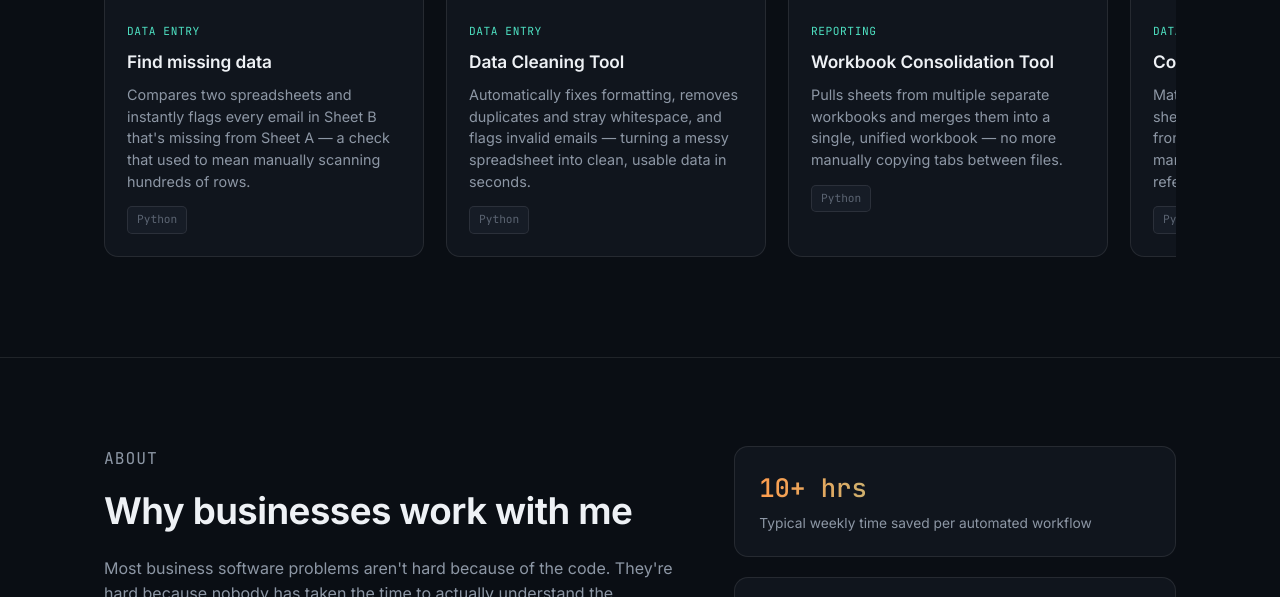
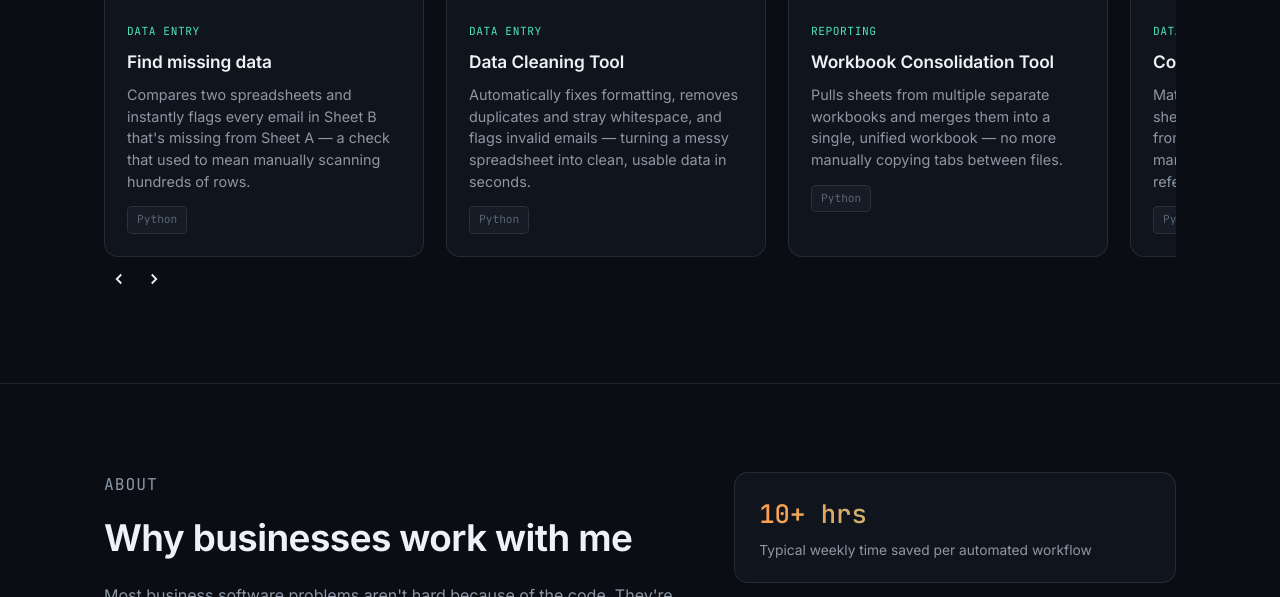
Before and after one commit to Luyandantombela/Business_solutions, a plain HTML site: page index.html in a window 1280 px wide. Shown: the part 1315-1912 px from the top of the page. Drawn offline with Linux system fonts and the light colour scheme.

Commit message:
Update index.html

```diff
--- a/index.html
+++ b/index.html
@@ -128,7 +128,15 @@
           <div class="filter-chips" id="filterChips" role="group" aria-label="Filter by category"></div>
         </div>
 
-        <div class="solutions-grid" id="solutionsGrid" aria-live="polite"></div>
+        <div class="solutions-carousel">
+          <div class="solutions-grid" id="solutionsGrid" aria-live="polite"></div>
+          <button type="button" class="carousel-arrow carousel-arrow--prev" id="scrollPrev" aria-label="Scroll to previous solution">
+            <svg width="18" height="18" viewBox="0 0 24 24" fill="none" stroke="currentColor" stroke-width="2.4"><polyline points="15 18 9 12 15 6"/></svg>
+          </button>
+          <button type="button" class="carousel-arrow carousel-arrow--next" id="scrollNext" aria-label="Scroll to next solution">
+            <svg width="18" height="18" viewBox="0 0 24 24" fill="none" stroke="currentColor" stroke-width="2.4"><polyline points="9 18 15 12 9 6"/></svg>
+          </button>
+        </div>
         <p class="no-results" id="noResults">No solutions match your search. Try a different term or category.</p>
       </div>
     </section>
```
